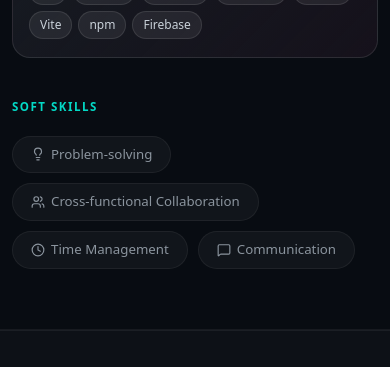
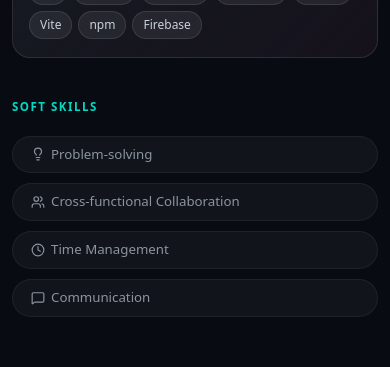
Before and after one commit to dania-01/portfolio, a Next.js app: page / in a window 390 px wide. Shown: the part 4160-4527 px from the top of the page. Built offline with nearby package versions, Linux system fonts and the light colour scheme; no server answers.

Commit message:
soft skills pills full width on mobile

```diff
--- a/src/app/globals.css
+++ b/src/app/globals.css
@@ -708,6 +708,9 @@ nav.navbar .navbar-toggler[aria-expanded="true"] .navbar-toggler-icon::before {
 .soft-skills-pills {
   display: flex; flex-wrap: wrap; gap: 10px;
 }
+@media (max-width: 767px) {
+  .soft-skill-pill { width: 100%; justify-content: flex-start; }
+}
 .soft-skill-pill {
   display: inline-flex; align-items: center; gap: 6px;
   padding: 8px 18px; border-radius: 999px;
```
